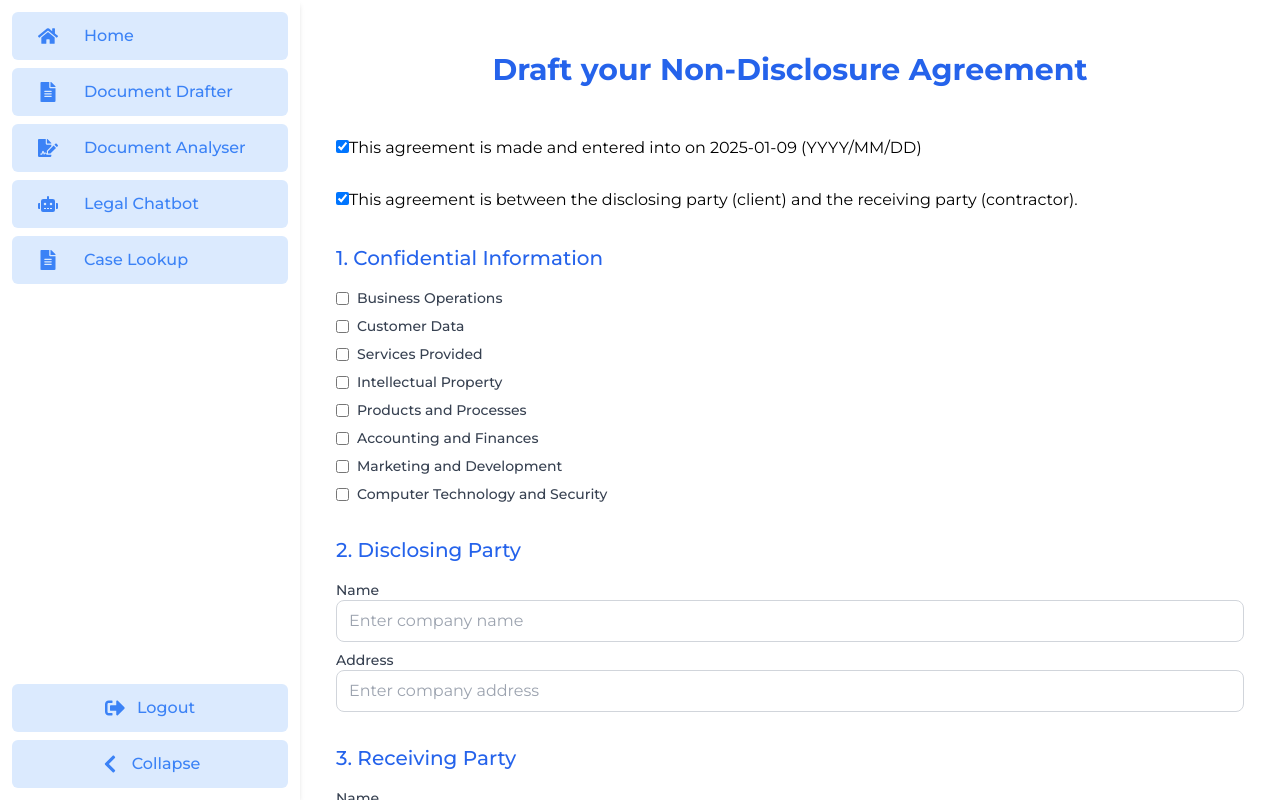
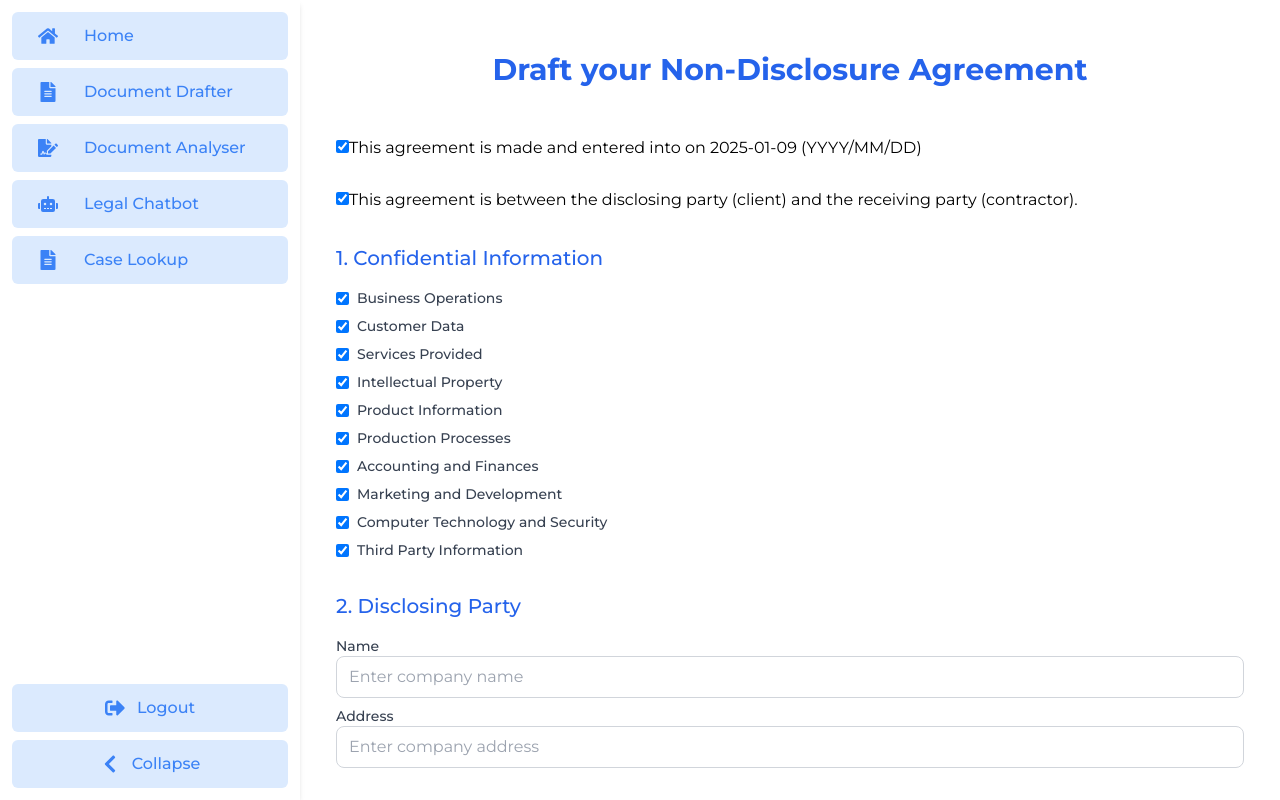
Before and after one commit to donabinu921/legalad, a React (Create React App) app in the folder frontend/: page /legalad/nda in a window 1280 px wide. Built offline with nearby package versions, Linux system fonts and the light colour scheme; no server answers; sample sign-in values are in the browser's storage.

Commit message:
nda changes

```diff
--- a/frontend/src/components/Nda.jsx
+++ b/frontend/src/components/Nda.jsx
@@ -11,7 +11,18 @@ import Witness from "./nda/Witness";
 const NDA = ({ setSystemInstruction, sendToGemini }) => {
   const [formData, setFormData] = useState({
     dateOfDrafting: new Date().toISOString().split("T")[0],
-    confidentialInformation:[],
+    confidentialInformation:[
+      "Business Operations",
+      "Customer Data",
+      "Services Provided",
+      "Intellectual Property",
+      "Product Information",
+      "Production Processes",
+      "Accounting and Finances",
+      "Marketing and Development",
+      "Computer Technology and Security",
+      "Third Party Information"
+  ],
     disclosingPartyName: "",
     disclosingPartyAddress: "",
     receivingPartyName: "",
--- a/frontend/src/components/nda/Info.jsx
+++ b/frontend/src/components/nda/Info.jsx
@@ -6,11 +6,13 @@ const Info = ({ formData, handleChange }) => {
     "Customer Data",
     "Services Provided",
     "Intellectual Property",
-    "Products and Processes",
+    "Product Information",
+    "Production Processes",
     "Accounting and Finances",
     "Marketing and Development",
     "Computer Technology and Security",
-  ];
+    "Third Party Information"
+];
 
   return (
     <div className="space-y-4">
```
